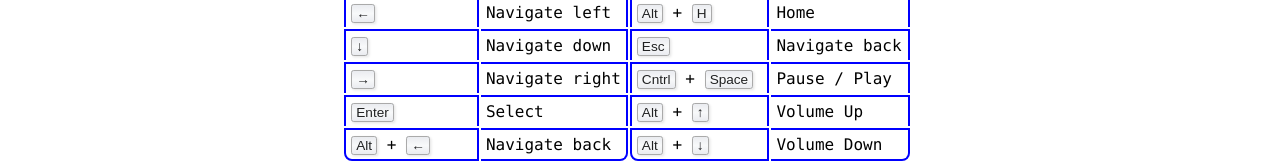
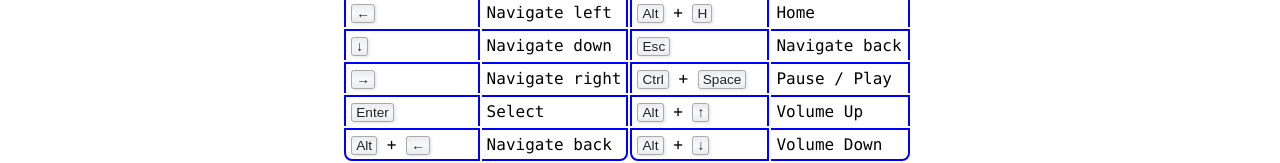
Before and after one commit to nstevens1040/roku.nanick.org, a plain HTML site: page index.html in a window 1280 px wide. Shown: the part 182-345 px from the top of the page. Drawn offline with Linux system fonts and the light colour scheme.

Commit message:
Update index.html

```diff
--- a/index.html
+++ b/index.html
@@ -251,7 +251,7 @@
                 <td style="border-left: 2px solid blue;" class="cell"><kbd class="keyboard-key nowrap">&rarr;</kbd></td>
                 <td class="cell">Navigate right</td>
                 <td style="border-left: 2px solid blue;" class="cell">
-                    <kbd class="keyboard-key nowrap">Cntrl</kbd> + <kbd class="keyboard-key nowrap">Space</kbd>
+                    <kbd class="keyboard-key nowrap">Ctrl</kbd> + <kbd class="keyboard-key nowrap">Space</kbd>
                 </td>
                 <td class="cell">Pause / Play</td>
             </tr>
```
